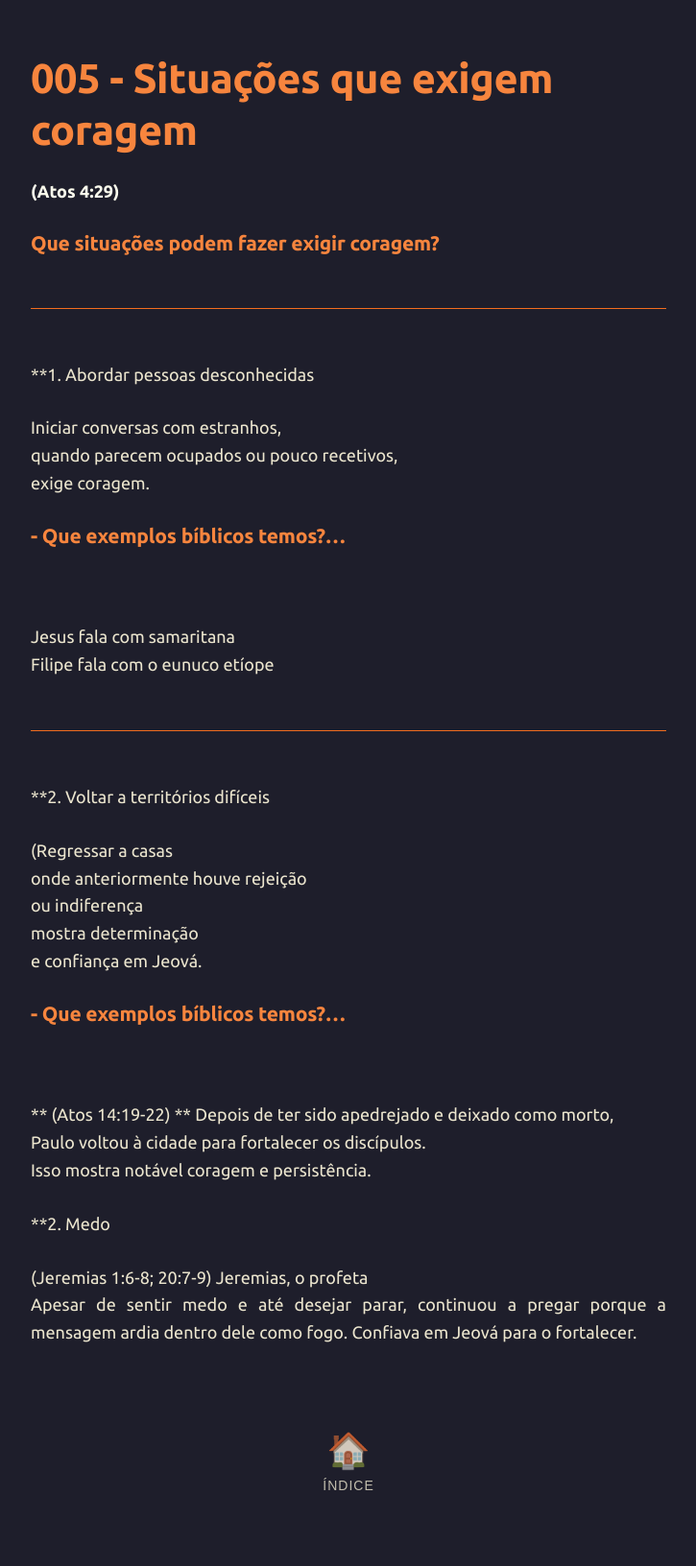
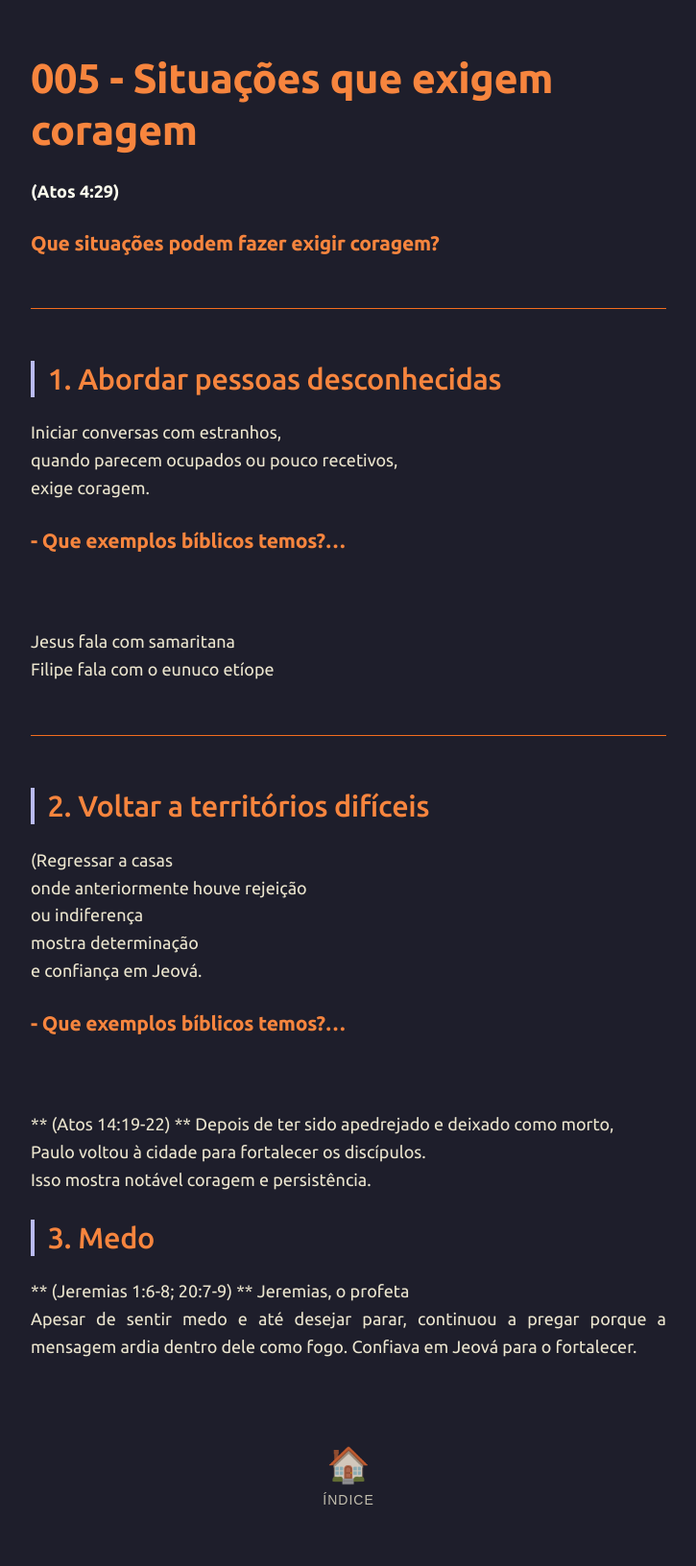
Before and after one commit to joaquim-capitao/jw, a Jekyll site: the page built from saidas/005-saida.md, in a window 1280 px wide. Shown: the whole page at 96% size, without its empty margins (277-1002 px from the left). Built offline with Jekyll 4.4.1, drawn with Linux system fonts in a browser that asks for light colours; our own code applies the rules of GitHub Pages for plain Markdown files.

Commit message:
Fix markdown headings in 005-saida.md
Updated section headings to use proper markdown formatting.

```diff
--- a/saidas/005-saida.md
+++ b/saidas/005-saida.md
@@ -6,7 +6,7 @@
 
 ---
 
-**1. Abordar pessoas desconhecidas
+## 1. Abordar pessoas desconhecidas
 
 Iniciar conversas com estranhos,
 quando parecem ocupados ou pouco recetivos,
@@ -20,7 +20,7 @@ Filipe fala com o eunuco etíope
 
 ---
 
-**2. Voltar a territórios difíceis
+## 2. Voltar a territórios difíceis
 
 (Regressar a casas
 onde anteriormente houve rejeição
@@ -36,9 +36,9 @@ Depois de ter sido apedrejado e deixado como morto,
 Paulo voltou à cidade para fortalecer os discípulos.
 Isso mostra notável coragem e persistência.
 
-**2. Medo
+## 3. Medo
 
-(Jeremias 1:6-8; 20:7-9)
+** (Jeremias 1:6-8; 20:7-9) **
 Jeremias, o profeta
 Apesar de sentir medo e até desejar parar,
 continuou a pregar porque a mensagem ardia dentro dele como fogo.
```
